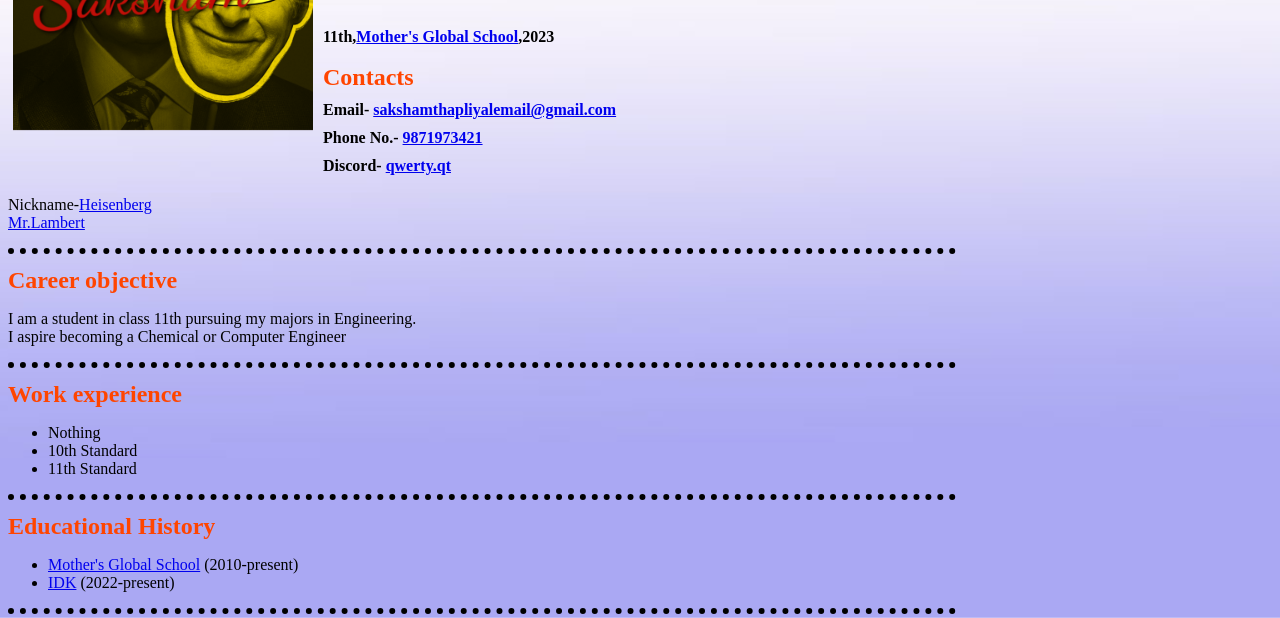
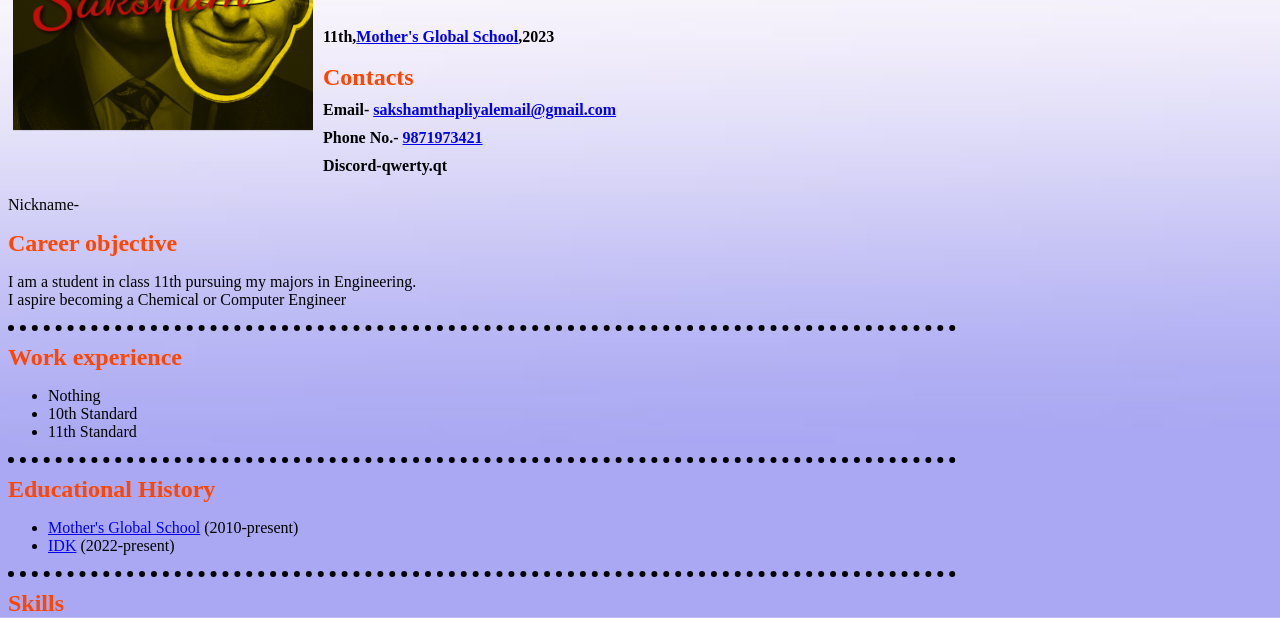
Before and after one commit to Saksham-Thapliyal/My-Cv, a plain HTML site: page index.html in a window 1280 px wide. Shown: the part 182-800 px from the top of the page. Drawn offline with Linux system fonts and the light colour scheme.

Commit message:
Update index.html

```diff
--- a/index.html
+++ b/index.html
@@ -26,12 +26,11 @@
                     <h2 class="Contacts-h2">Contacts</h2>
                     <h4> Email- <a href="mailto:sakshamthapliyalemail@gmail.com" target="_blank" >sakshamthapliyalemail@gmail.com</a></h4>
                     <h4>Phone No.- <a href="tel:+9871973421">9871973421</a></h4>
-                    <h4> Discord- <a href="https://discord.com/channels/@me/1160194115997274123" target="_blank">qwerty.qt</a></h4>
+                    <h4> Discord-qwerty.qt</h4>
                 </td>
             </tr>
         </table>
-        <p>Nickname-<a href="https://youtube.com/shorts/WkEQhUMs77Y?feature=share" target="_blank">Heisenberg</a><br><a href="https://youtube.com/shorts/jT-C_yHKkWI?feature=share" target="_blank">Mr.Lambert</a></P>
-        <hr align="LEFT">
+        <p>Nickname-              </p>
         <H2>Career objective</H2>
         <p>I am a student in class 11th pursuing my majors in Engineering.<br>
         I aspire becoming a Chemical or Computer Engineer</p>
```
